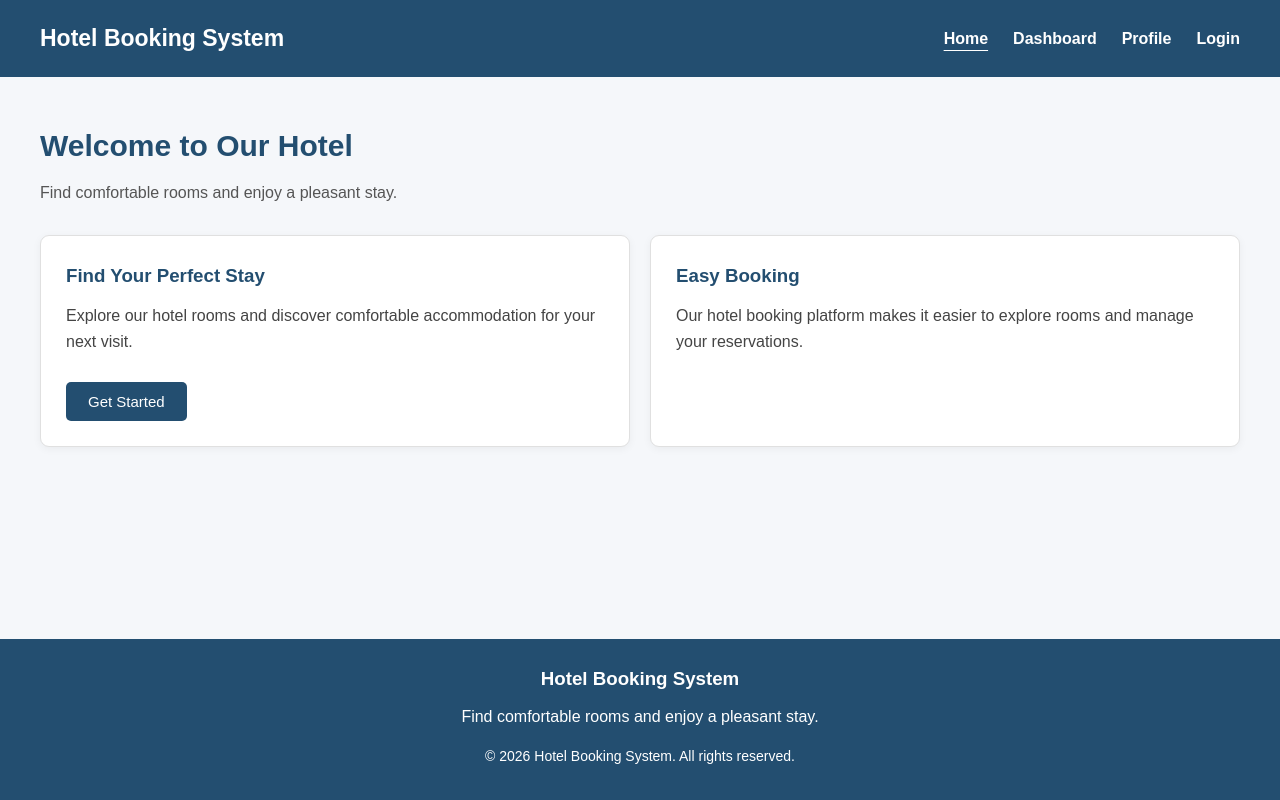
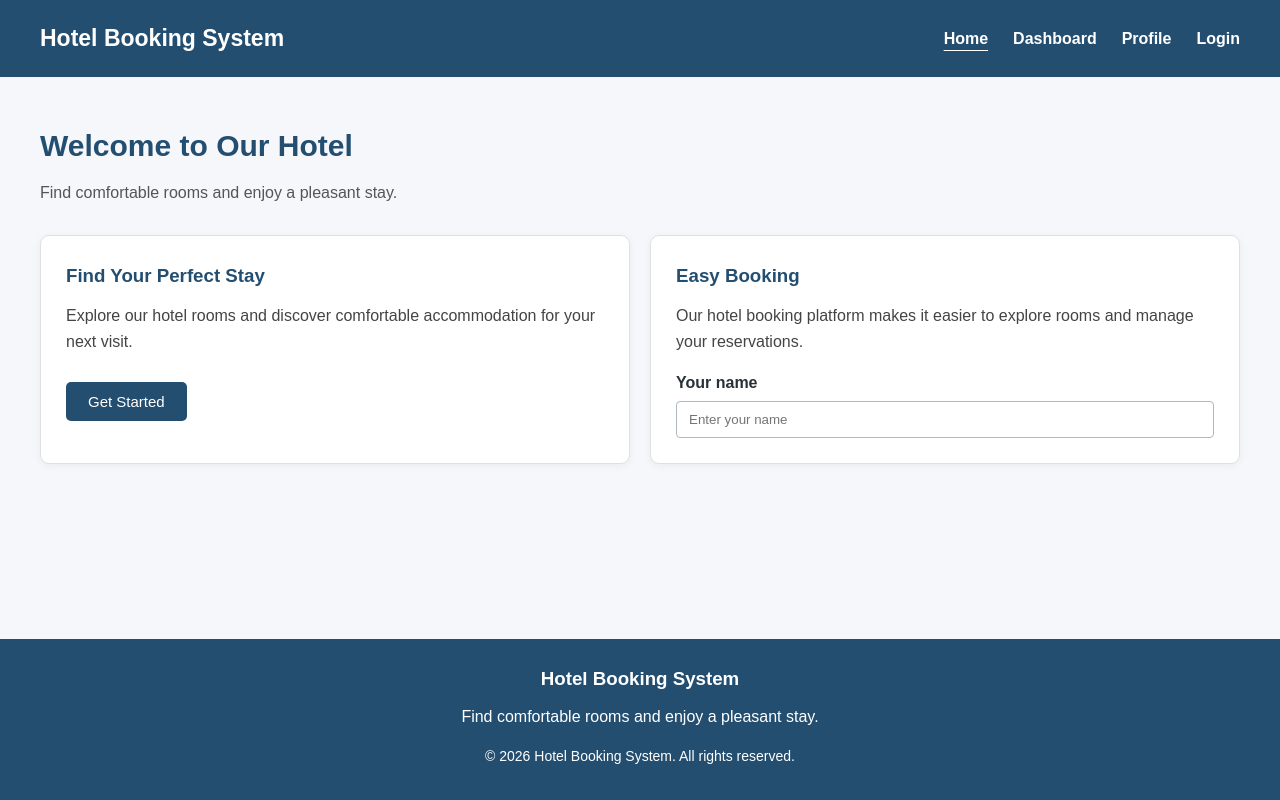
Before and after one commit to Tenxynkk/Hotel-Booking-Platform, a React (Vite) app in the folder client/: page / in a window 1280 px wide. Built offline with nearby package versions, Linux system fonts and the light colour scheme.

Commit message:
Complete Sprint 9 React interactivity

```diff
--- /dev/null
+++ b/client/src/components/ui/WelcomeMessage.jsx
@@ -0,0 +1,9 @@
+function WelcomeMessage({ name, projectName }) {
+  return (
+    <p className="welcome-message" aria-live="polite">
+      Welcome, <strong>{name}</strong>, to {projectName}.
+    </p>
+  );
+}
+
+export default WelcomeMessage;
--- a/client/src/pages/Dashboard/Dashboard.jsx
+++ b/client/src/pages/Dashboard/Dashboard.jsx
@@ -1,8 +1,11 @@
+import { useState } from "react";
 import PageTitle from "../../components/ui/PageTitle";
 import Card from "../../components/ui/Card";
 import Button from "../../components/ui/Button";
 
 function Dashboard() {
+  const [bookingCount, setBookingCount] = useState(24);
+
   return (
     <section className="page">
       <PageTitle
@@ -13,12 +16,17 @@ function Dashboard() {
       <div className="dashboard-cards">
         <Card
           title="Total Bookings"
-          description="View and manage your hotel reservations."
+          description="Demo counter: update the total with the button."
         >
-          <h2>24</h2>
+          <h2>{bookingCount}</h2>
+          <p className="dashboard-feedback" aria-live="polite">
+            {bookingCount === 24
+              ? "No demo bookings added yet."
+              : `${bookingCount - 24} demo ${bookingCount - 24 === 1 ? "booking" : "bookings"} added this visit.`}
+          </p>
           <Button
-            text="View Bookings"
-            onClick={() => alert("Bookings section selected")}
+            text="Add Booking"
+            onClick={() => setBookingCount((count) => count + 1)}
           />
         </Card>
 
--- a/client/src/pages/Home/Home.jsx
+++ b/client/src/pages/Home/Home.jsx
@@ -1,10 +1,13 @@
 import PageTitle from "../../components/ui/PageTitle";
 import Card from "../../components/ui/Card";
 import Button from "../../components/ui/Button";
+import WelcomeMessage from "../../components/ui/WelcomeMessage";
 import { useNavigate } from "react-router-dom";
+import { useState } from "react";
 
 function Home() {
   const navigate = useNavigate();
+  const [guestName, setGuestName] = useState("");
 
   return (
     <section className="page">
@@ -27,7 +30,26 @@ function Home() {
         <Card
           title="Easy Booking"
           description="Our hotel booking platform makes it easier to explore rooms and manage your reservations."
-        />
+        >
+          <label className="welcome-label" htmlFor="guest-name">
+            Your name
+          </label>
+          <input
+            className="welcome-input"
+            id="guest-name"
+            name="guestName"
+            onChange={(event) => setGuestName(event.target.value)}
+            placeholder="Enter your name"
+            type="text"
+            value={guestName}
+          />
+          {guestName.trim() && (
+            <WelcomeMessage
+              name={guestName.trim()}
+              projectName="Hotel Booking System"
+            />
+          )}
+        </Card>
       </div>
     </section>
   );
--- a/client/src/styles/components.css
+++ b/client/src/styles/components.css
@@ -57,6 +57,33 @@
   margin-top: 15px;
 }
 
+.welcome-label {
+  display: block;
+  margin-bottom: 6px;
+  color: #263238;
+  font-weight: bold;
+}
+
+.welcome-input {
+  width: 100%;
+  min-width: 0;
+  padding: 10px 12px;
+  border: 1px solid #aeb8bf;
+  border-radius: 4px;
+  color: #263238;
+  background-color: #ffffff;
+}
+
+.welcome-input:focus {
+  outline: 2px solid #234e70;
+  outline-offset: 2px;
+}
+
+.welcome-message,
+.dashboard-feedback {
+  margin-top: 12px;
+}
+
 /* Responsive Card Containers */
 
 .dashboard-cards,
```
